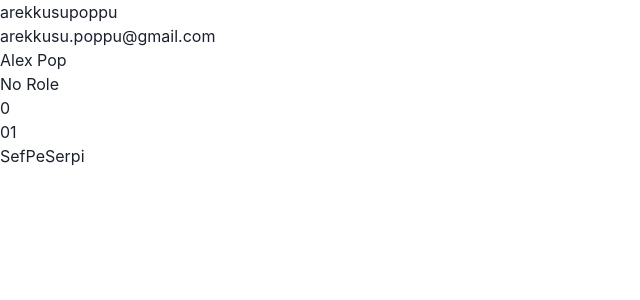
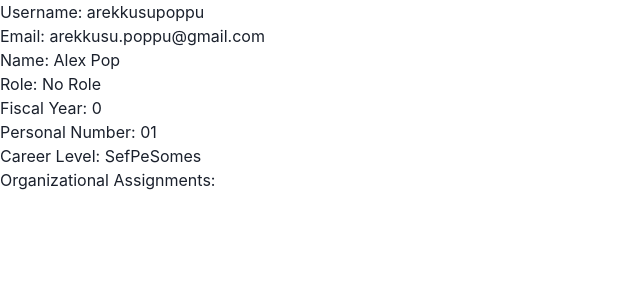
Before and after one commit to Radutiu-Horatiu/pc-feedback-app, a React (Create React App) app: page /user-profile in a window 1280 px wide. Shown: the top 300 px of the page, without its empty margins (0-640 px from the left). Built offline with nearby package versions, Linux system fonts and the light colour scheme; no server answers.

Commit message:
More UserProfile Info

```diff
--- a/src/screens/UserProfile/UserProfile.jsx
+++ b/src/screens/UserProfile/UserProfile.jsx
@@ -23,14 +23,14 @@ export default function UserProfile() {
 	}, [dispatch, username]);**/
     return (
     <Flex flexDirection="column">
-        <Text>{username}</Text>
-        <Text>{email}</Text>
-        <Text>{name}</Text>
-        <Text>{role}</Text>
-        <Text>{fiscalYear}</Text>
-        <Text>{personalNumber}</Text>
-        <Text>{careerLevel}</Text>
-        <Text>{organizationalAssignments}</Text>
+        <Text>Username: {username}</Text>
+        <Text>Email: {email}</Text>
+        <Text>Name: {name}</Text>
+        <Text>Role: {role}</Text>
+        <Text>Fiscal Year: {fiscalYear}</Text>
+        <Text>Personal Number: {personalNumber}</Text>
+        <Text>Career Level: {careerLevel}</Text>
+        <Text>Organizational Assignments: {organizationalAssignments}</Text>
     </Flex>
     )
 }
--- a/src/store/user/user-slice.js
+++ b/src/store/user/user-slice.js
@@ -7,7 +7,7 @@ const initialState = {
     role: "No Role",
     fiscalYear: 0,
     personalNumber: "01",
-    careerLevel: "SefPeSerpi",
+    careerLevel: "SefPeSomes",
     organizationalAssignment: "None",
 }
 
```
